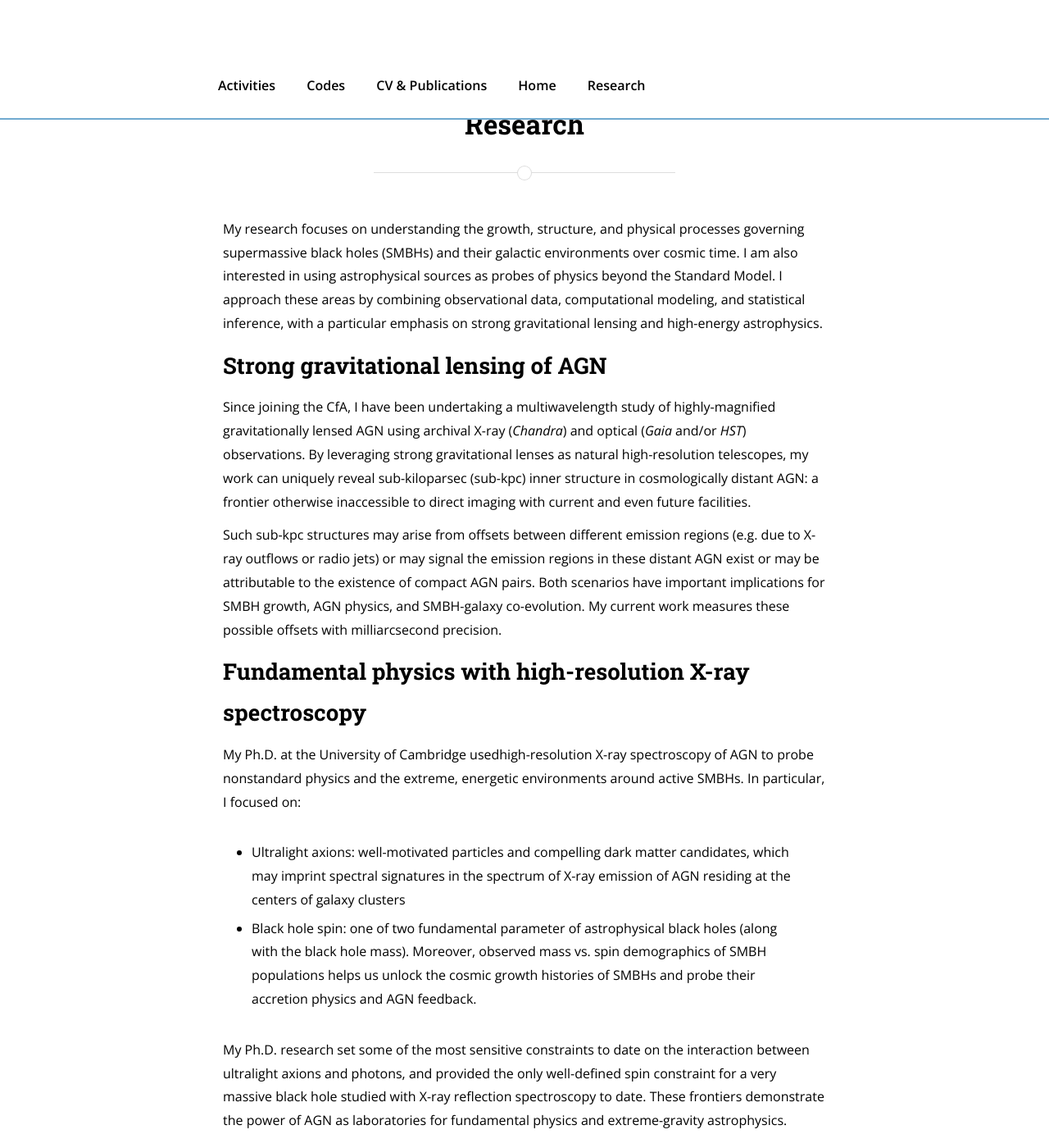
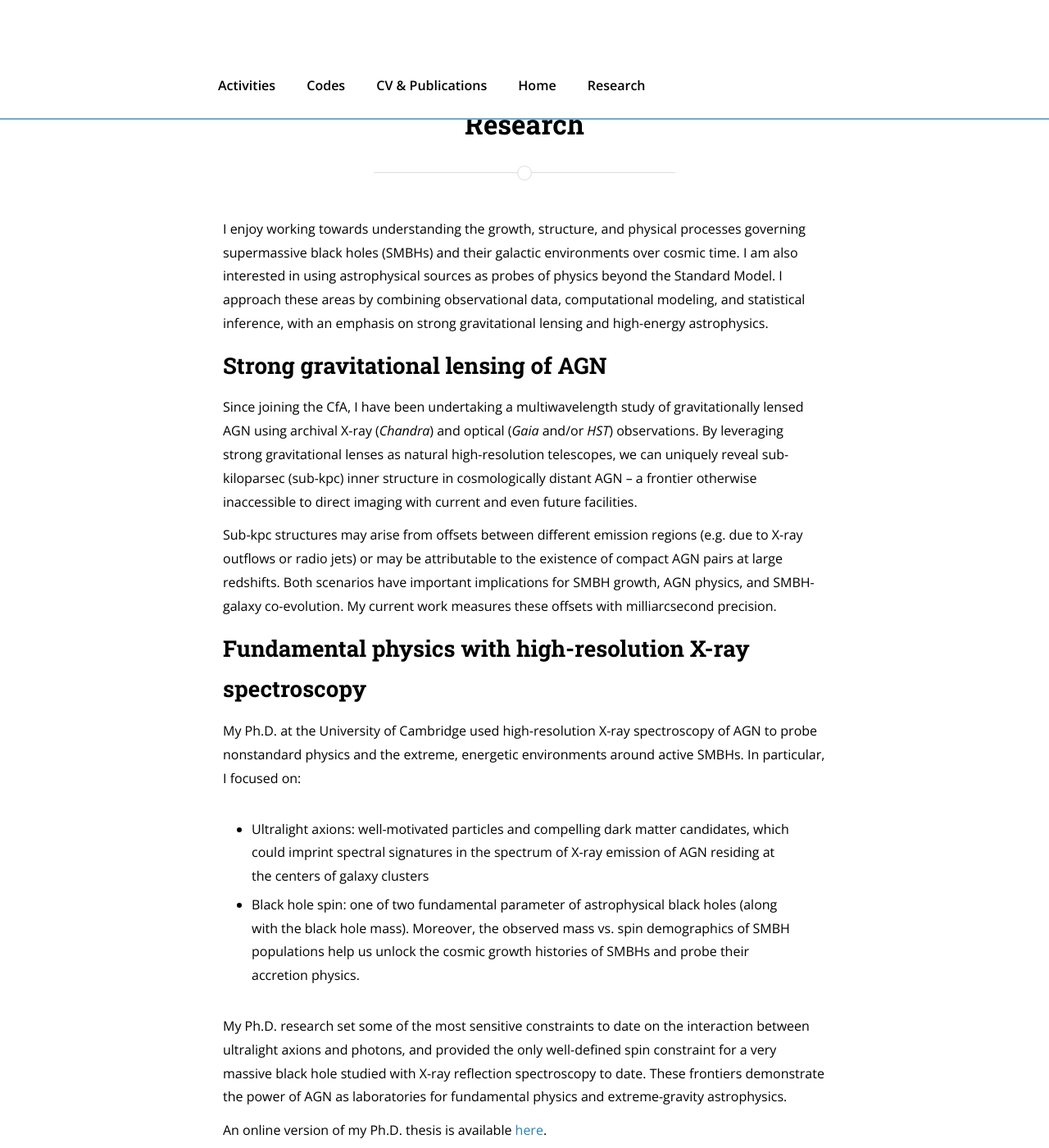
Before and after one commit to jsiskreynes-astro/jsiskreynes-astro.github.io, a Jekyll site: the page built from research.md, in a window 1280 px wide and 1400 px high. Shown: the whole window at 82% size. Built offline with Jekyll 4.4.1, drawn with Linux system fonts in a browser that asks for light colours; nearby versions of some CDN libraries; some of the changed text lies outside the part shown.

Commit message:
Update research.md

```diff
--- a/research.md
+++ b/research.md
@@ -6,20 +6,20 @@
 nav_order: 2
 ---
 
-My research focuses on understanding the growth, structure, and physical processes governing supermassive black holes (SMBHs) and their galactic environments over cosmic time. I am also interested in using astrophysical sources as probes of physics beyond the Standard Model. I approach these areas by combining observational data, computational modeling, and statistical inference, with a particular emphasis on strong gravitational lensing and high-energy astrophysics.
+I enjoy working towards understanding the growth, structure, and physical processes governing supermassive black holes (SMBHs) and their galactic environments over cosmic time. I am also interested in using astrophysical sources as probes of physics beyond the Standard Model. I approach these areas by combining observational data, computational modeling, and statistical inference, with an emphasis on strong gravitational lensing and high-energy astrophysics.
 
 ## Strong gravitational lensing of AGN
 
-Since joining the CfA, I have been undertaking a multiwavelength study of highly-magnified gravitationally lensed AGN using archival X-ray (_Chandra_) and optical (_Gaia_ and/or _HST_) observations. By leveraging strong gravitational lenses as natural high-resolution telescopes, my work can uniquely reveal sub-kiloparsec (sub-kpc) inner structure in cosmologically distant AGN: a frontier otherwise inaccessible to direct imaging with current and even future facilities.
+Since joining the CfA, I have been undertaking a multiwavelength study of gravitationally lensed AGN using archival X-ray (_Chandra_) and optical (_Gaia_ and/or _HST_) observations. By leveraging strong gravitational lenses as natural high-resolution telescopes, we can uniquely reveal sub-kiloparsec (sub-kpc) inner structure in cosmologically distant AGN -- a frontier otherwise inaccessible to direct imaging with current and even future facilities.
 
-Such sub-kpc structures may arise from offsets between different emission regions (e.g. due to X-ray outflows or radio jets) or may signal the  emission regions in these distant AGN exist or may be attributable to the existence of compact AGN pairs. Both scenarios have important implications for SMBH growth, AGN physics, and SMBH-galaxy co-evolution. My current work measures these possible offsets with milliarcsecond precision.
+Sub-kpc structures may arise from offsets between different emission regions (e.g. due to X-ray outflows or radio jets) or may be attributable to the existence of compact AGN pairs at large redshifts. Both scenarios have important implications for SMBH growth, AGN physics, and SMBH-galaxy co-evolution. My current work measures these offsets with milliarcsecond precision.
 
 ## Fundamental physics with high-resolution X-ray spectroscopy
 
-My Ph.D. at the University of Cambridge usedhigh-resolution X-ray spectroscopy of AGN to probe nonstandard physics and the extreme, energetic environments around active SMBHs. In particular, I focused on:
+My Ph.D. at the University of Cambridge used high-resolution X-ray spectroscopy of AGN to probe nonstandard physics and the extreme, energetic environments around active SMBHs. In particular, I focused on:
 
-- Ultralight axions: well-motivated particles and compelling dark matter candidates, which may imprint spectral signatures in the spectrum of X-ray emission of AGN residing at the centers of galaxy clusters
-- Black hole spin: one of two fundamental parameter of astrophysical black holes (along with the black hole mass). Moreover, observed mass vs. spin demographics of SMBH populations helps us unlock the cosmic growth histories of SMBHs and probe their accretion physics and AGN feedback.
+- Ultralight axions: well-motivated particles and compelling dark matter candidates, which could imprint spectral signatures in the spectrum of X-ray emission of AGN residing at the centers of galaxy clusters
+- Black hole spin: one of two fundamental parameter of astrophysical black holes (along with the black hole mass). Moreover, the observed mass vs. spin demographics of SMBH populations help us unlock the cosmic growth histories of SMBHs and probe their accretion physics.
 
 My Ph.D. research set some of the most sensitive constraints to date on the interaction between ultralight axions and photons, and provided the only well-defined spin constraint for a very massive black hole studied with X-ray reflection spectroscopy to date. These frontiers demonstrate the power of AGN as laboratories for fundamental physics and extreme-gravity astrophysics.
 
@@ -27,4 +27,4 @@
 
 ## Looking ahead
 
-Across the research directions I have pursued, my long-term goals is to build a coherent research program that uses multiwavelength observations, strong gravitational lensing, and spectroscopy to address fundamental questions about how SMBHs grow over cosmic time, what their accretion physics is, and physics beyond the Standard Model. Upcoming facilities such as _Euclid_, _Rubin_, _Roman_, _NewAthena_, and other next-generation X-ray and radio observatories will significantly expand the reach of my current work, enabling transformative progress in coming decades.
+Across the research directions I have pursued, my long-term goals is to build a coherent research program that uses multiwavelength observations, strong gravitational lensing, and spectroscopy to address fundamental questions about how SMBHs grow over cosmic time, what their accretion physics is, and physics beyond the Standard Model. Upcoming facilities such as _Euclid_, _Rubin_, _Roman_, _NewAthena_, and other next-generation X-ray and radio observatories will significantly expand the reach of my current research.
```
